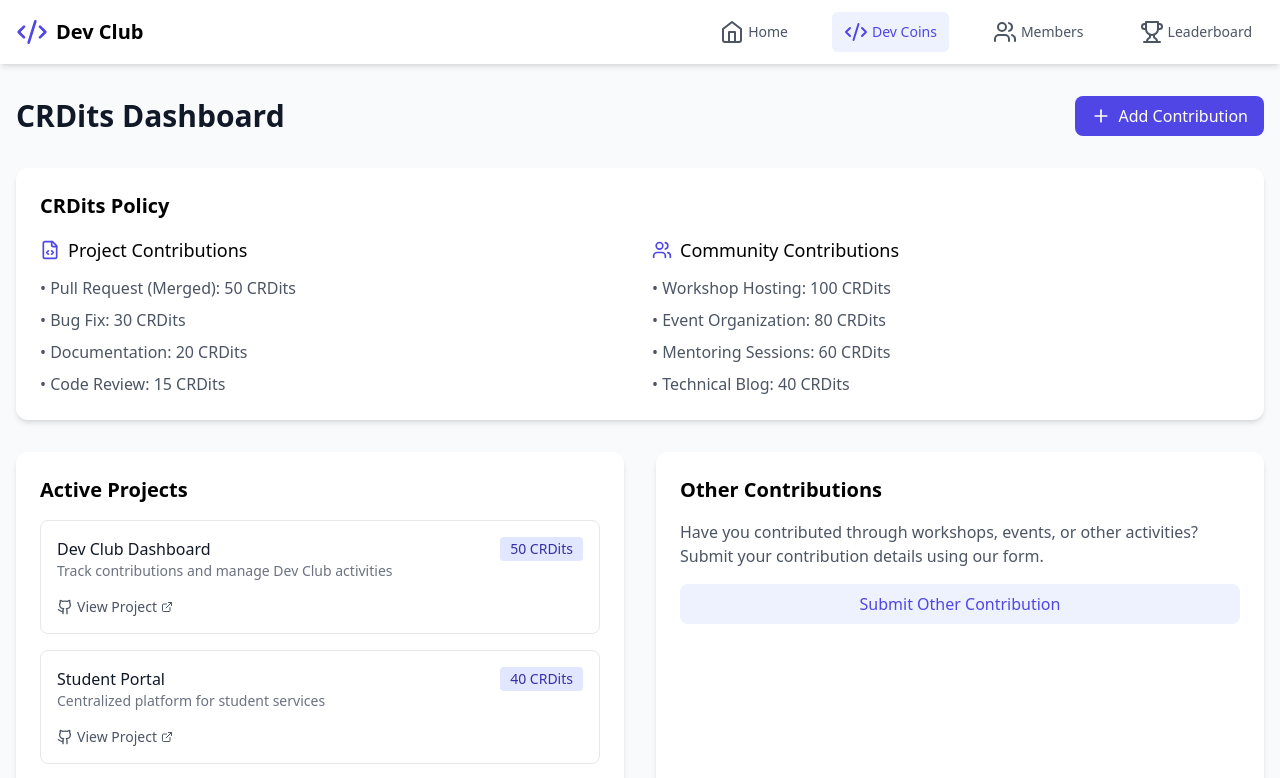
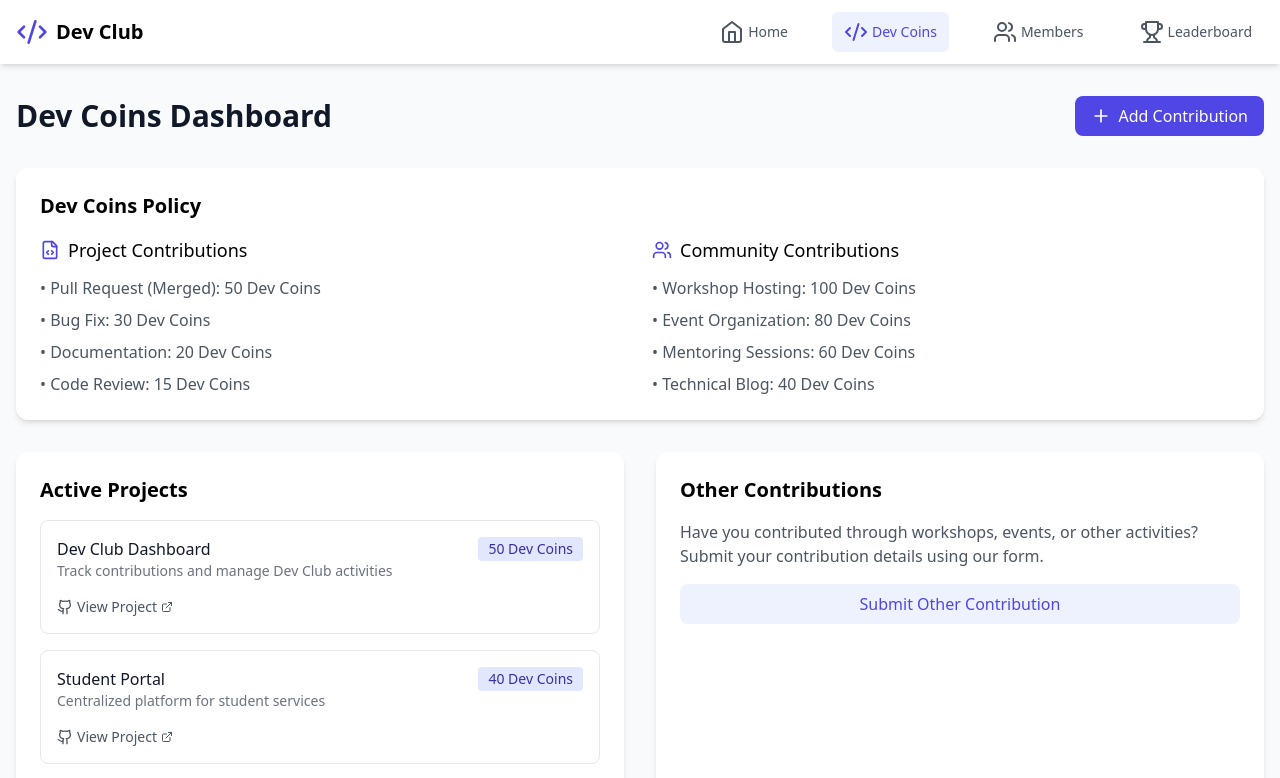
Before and after one commit to nst-sdc/DevCoin-frontend-update, a React (Vite) app: page /coins in a window 1280 px wide. Shown: the top 778 px of the page. Built offline with nearby package versions, Linux system fonts and the light colour scheme.

Commit message:
Update terminology from CRDits to Dev Coins and add Dev Coins label to member card

```diff
--- a/src/components/ContributionModal.tsx
+++ b/src/components/ContributionModal.tsx
@@ -101,7 +101,7 @@ export default function ContributionModal({ isOpen, onClose, members }: Contribu
 
             <div>
               <label className="block text-sm font-medium text-gray-700 mb-1">
-                CRDits
+                Dev Coins
               </label>
               <input
                 type="number"
--- a/src/components/MemberCard.tsx
+++ b/src/components/MemberCard.tsx
@@ -27,6 +27,7 @@ export default function MemberCard({ member, onClick }: MemberCardProps) {
           <div className="flex flex-col items-end">
             <div className="flex items-center space-x-1 text-indigo-600">
               <Award className="h-5 w-5" />
+              <span className="text-gray-500">Dev Coins:</span>{' '}
               <span className="font-semibold">{member.devCoins}</span>
             </div>
             <a
--- a/src/components/MemberModal.tsx
+++ b/src/components/MemberModal.tsx
@@ -33,7 +33,7 @@ export default function MemberModal({ member, onClose }: MemberModalProps) {
               <div className="bg-indigo-50 p-4 rounded-lg">
                 <div className="flex items-center space-x-2">
                   <Award className="h-5 w-5 text-indigo-600" />
-                  <span className="text-indigo-600 font-semibold">CRDits</span>
+                  <span className="text-indigo-600 font-semibold">Dev Coins</span>
                 </div>
                 <div className="text-2xl font-bold mt-1">{member.devCoins}</div>
               </div>
--- a/src/pages/CoinsPage.tsx
+++ b/src/pages/CoinsPage.tsx
@@ -43,7 +43,7 @@ export default function CoinsPage() {
   return (
     <div className="py-8">
       <div className="flex justify-between items-center mb-8">
-        <h1 className="text-3xl font-bold text-gray-900">CRDits Dashboard</h1>
+        <h1 className="text-3xl font-bold text-gray-900">Dev Coins Dashboard</h1>
         <button
           onClick={() => setIsModalOpen(true)}
           className="flex items-center px-4 py-2 bg-indigo-600 text-white rounded-lg hover:bg-indigo-700 transition-colors"
@@ -55,7 +55,7 @@ export default function CoinsPage() {
 
       {/* Policy Section */}
       <div className="bg-white rounded-xl shadow-md p-6 mb-8">
-        <h2 className="text-xl font-semibold mb-4">CRDits Policy</h2>
+        <h2 className="text-xl font-semibold mb-4">Dev Coins Policy</h2>
         <div className="grid md:grid-cols-2 gap-6">
           <div>
             <h3 className="text-lg font-medium mb-3 flex items-center">
@@ -63,10 +63,10 @@ export default function CoinsPage() {
               Project Contributions
             </h3>
             <ul className="space-y-2 text-gray-600">
-              <li>• Pull Request (Merged): 50 CRDits</li>
-              <li>• Bug Fix: 30 CRDits</li>
-              <li>• Documentation: 20 CRDits</li>
-              <li>• Code Review: 15 CRDits</li>
+              <li>• Pull Request (Merged): 50 Dev Coins</li>
+              <li>• Bug Fix: 30 Dev Coins</li>
+              <li>• Documentation: 20 Dev Coins</li>
+              <li>• Code Review: 15 Dev Coins</li>
             </ul>
           </div>
           <div>
@@ -75,10 +75,10 @@ export default function CoinsPage() {
               Community Contributions
             </h3>
             <ul className="space-y-2 text-gray-600">
-              <li>• Workshop Hosting: 100 CRDits</li>
-              <li>• Event Organization: 80 CRDits</li>
-              <li>• Mentoring Sessions: 60 CRDits</li>
-              <li>• Technical Blog: 40 CRDits</li>
+              <li>• Workshop Hosting: 100 Dev Coins</li>
+              <li>• Event Organization: 80 Dev Coins</li>
+              <li>• Mentoring Sessions: 60 Dev Coins</li>
+              <li>• Technical Blog: 40 Dev Coins</li>
             </ul>
           </div>
         </div>
@@ -98,7 +98,7 @@ export default function CoinsPage() {
                     <p className="text-sm text-gray-500 mb-2">{project.description}</p>
                   </div>
                   <span className="bg-indigo-100 text-indigo-800 text-sm font-medium px-2.5 py-0.5 rounded">
-                    {project.coins} CRDits
+                    {project.coins} Dev Coins
                   </span>
                 </div>
                 <a
@@ -175,7 +175,7 @@ export default function CoinsPage() {
                   <p className="text-sm text-gray-500">{member.role}</p>
                   <div className="mt-2 flex items-center space-x-4">
                     <span className="text-2xl font-bold text-indigo-600">
-                      {member.devCoins} CRDits
+                      {member.devCoins} Dev Coins
                     </span>
                     <a
                       href={`https://github.com/${member.github}`}
--- a/src/pages/HomePage.tsx
+++ b/src/pages/HomePage.tsx
@@ -10,7 +10,7 @@ export default function HomePage() {
           Welcome to Dev Club
         </h1>
         <p className="text-xl text-gray-600 max-w-2xl mx-auto">
-          Join our community of passionate developers, earn CRDits, and showcase your contributions.
+          Join our community of passionate developers, earn Dev Coins, and showcase your contributions.
         </p>
       </div>
 
@@ -18,8 +18,8 @@ export default function HomePage() {
         <FeatureCard
           to="/coins"
           icon={<Code2 className="h-8 w-8 text-indigo-600" />}
-          title="CRDits"
-          description="Track your contributions and earn rewards through our CRDit system."
+          title="Dev Coins"
+          description="Track your contributions and earn rewards through our Dev Coin system."
         />
         <FeatureCard
           to="/members"
@@ -31,7 +31,7 @@ export default function HomePage() {
           to="/leaderboard"
           icon={<Trophy className="h-8 w-8 text-indigo-600" />}
           title="Leaderboard"
-          description="Compete with others and climb the ranks in our CRDit leaderboard."
+          description="Compete with others and climb the ranks in our Dev Coin leaderboard."
         />
       </div>
     </div>
--- a/src/pages/LeaderboardPage.tsx
+++ b/src/pages/LeaderboardPage.tsx
@@ -36,7 +36,7 @@ export default function LeaderboardPage() {
                   className="w-20 h-20 rounded-full mx-auto mb-4"
                 />
                 <h3 className="font-semibold text-lg mb-2">{member.name}</h3>
-                <p className="text-indigo-600 font-bold">{member.devCoins} CRDits</p>
+                <p className="text-indigo-600 font-bold">{member.devCoins} Dev Coins</p>
               </div>
             ))}
           </div>
@@ -55,7 +55,7 @@ export default function LeaderboardPage() {
                   Role
                 </th>
                 <th className="px-6 py-3 text-right text-xs font-medium text-gray-500 uppercase tracking-wider">
-                  CRDits
+                  Dev Coins
                 </th>
               </tr>
             </thead>
@@ -83,7 +83,7 @@ export default function LeaderboardPage() {
                     {member.role}
                   </td>
                   <td className="px-6 py-4 whitespace-nowrap text-right text-sm font-medium text-indigo-600">
-                    {member.devCoins} CRDits
+                    {member.devCoins} Dev Coins
                   </td>
                 </tr>
               ))}
```
